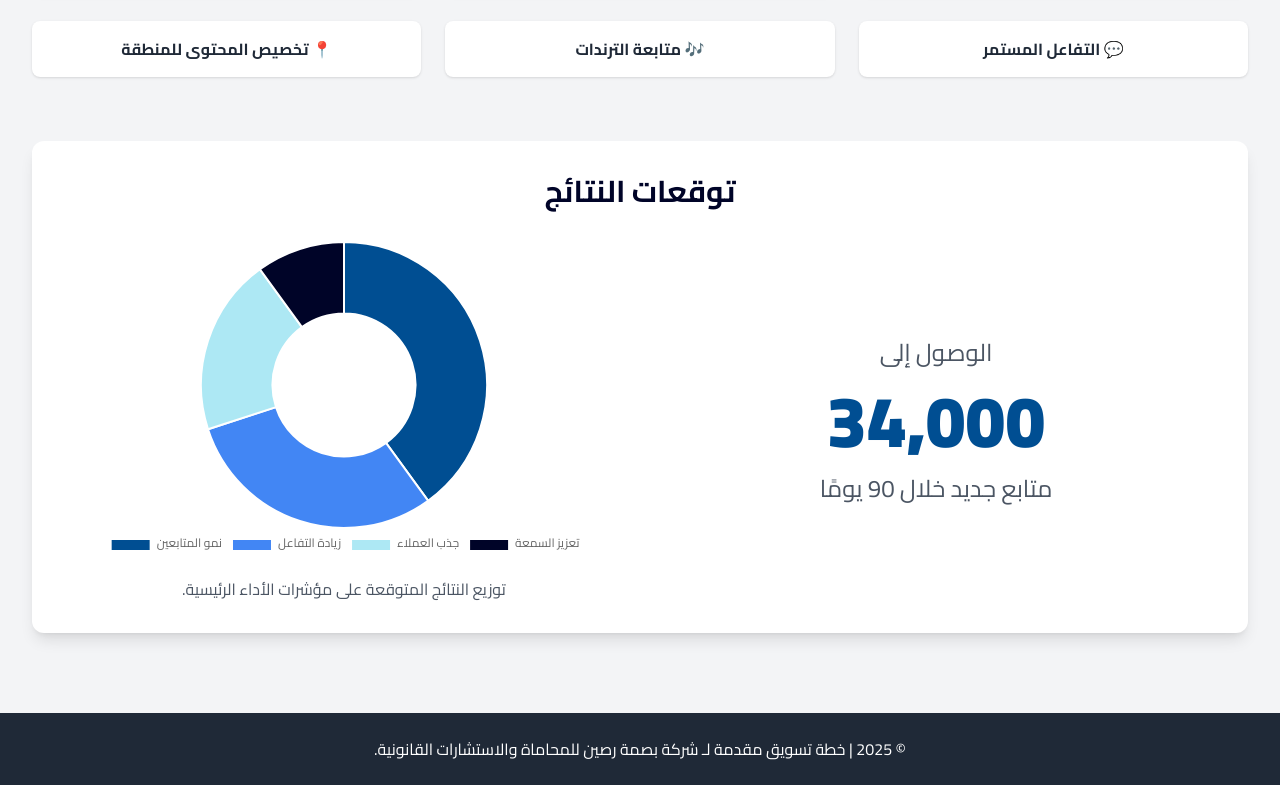
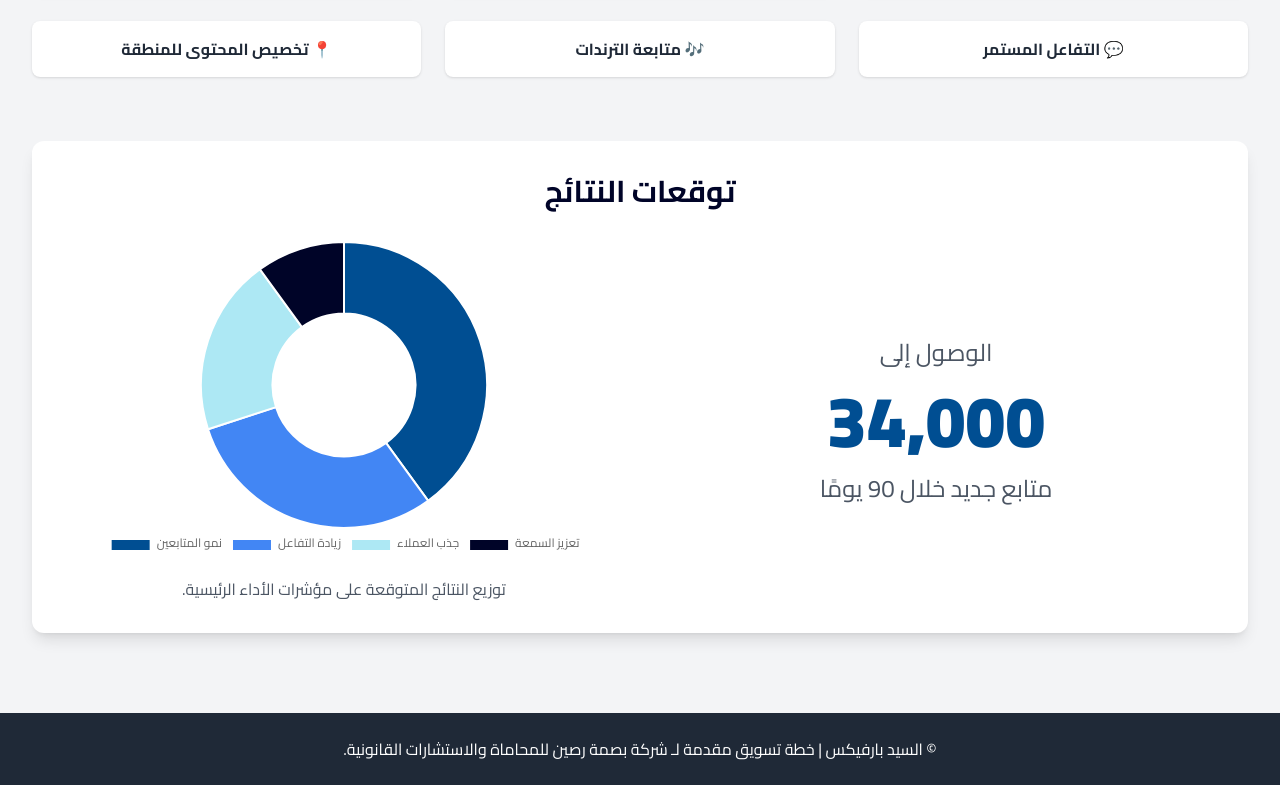
Before and after one commit to MRBARFIX/Basmat-Raseen, a plain HTML site: page index.html in a window 1280 px wide. Shown: the part 1839-2624 px from the top of the page. Drawn offline with nearby package versions, Linux system fonts and the light colour scheme.

Commit message:
Update index.html

```diff
--- a/index.html
+++ b/index.html
@@ -161,7 +161,7 @@
     </div>
 
     <footer class="text-center py-6 bg-gray-800 text-white mt-12">
-        <p>&copy; 2025 | خطة تسويق مقدمة لـ شركة بصمة رصين للمحاماة والاستشارات القانونية.</p>
+        <p>&copy; السيد بارفيكس | خطة تسويق مقدمة لـ شركة بصمة رصين للمحاماة والاستشارات القانونية.</p>
     </footer>
 
     <script>
```
